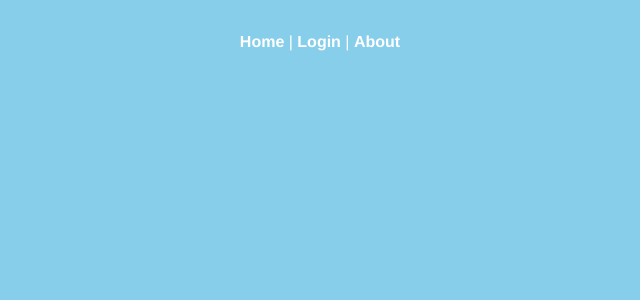
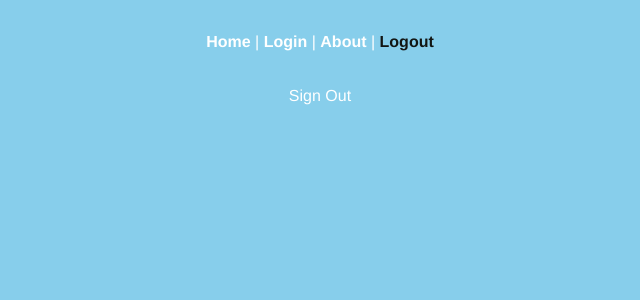
Before and after one commit to Thiruttikorn/Project222, a Vue app in the folder front-end/: page /logout in a window 1280 px wide. Shown: the top 300 px of the page, without its empty margins (320-960 px from the left). Built offline with nearby package versions, Linux system fonts and the light colour scheme.

Commit message:
30 | Log Out

```diff
--- a/front-end/src/App.vue
+++ b/front-end/src/App.vue
@@ -2,7 +2,8 @@
   <nav>
     <router-link to="/home">Home</router-link> |
     <router-link to="/login">Login</router-link> |
-    <router-link to="/about">About</router-link>
+    <router-link to="/about">About</router-link> |
+    <router-link to="/logout">Logout</router-link>
   </nav>
   <router-view />
 </template>
--- a/front-end/src/router/index.js
+++ b/front-end/src/router/index.js
@@ -1,6 +1,7 @@
 import { createRouter, createWebHistory } from 'vue-router'
 import HomeView from '../views/HomeView.vue'
 import LoginForm from '../views/LoginForm.vue'
+import LogoutView from '../views/LogoutView.vue'
 import 'tailwindcss/tailwind.css';
 
 
@@ -23,7 +24,12 @@ const routes = [{
   // which is lazy-loaded when the route is visited.
   component: () =>
     import( /* webpackChunkName: "about" */ '../views/AboutView.vue')
-}
+},
+{
+  path: '/logout',
+  name: 'logout',
+  component: LogoutView
+},
 ]
 
 const router = createRouter({
--- /dev/null
+++ b/front-end/src/views/LogoutView.vue
@@ -0,0 +1,32 @@
+<template>
+    <button @click="logout">Sign Out</button>
+</template>
+
+<script>
+export default {
+    methods: {
+        logout() {
+            // Remove the token from local storage
+            localStorage.removeItem('token');
+
+            // Redirect the user to the login page or desired page after sign-out
+            this.$router.push('/login');
+        }
+    }
+};
+</script>
+
+<style>
+.form {
+    color: black !important;
+    margin-right: 5px;
+}
+
+.login-button {
+    border: 2px solid black;
+}
+
+.login-button:hover {
+    border: 2px solid white;
+}
+</style>
```
Also changed, not shown: 6 other files (tests, documents, lock files or other folders).
